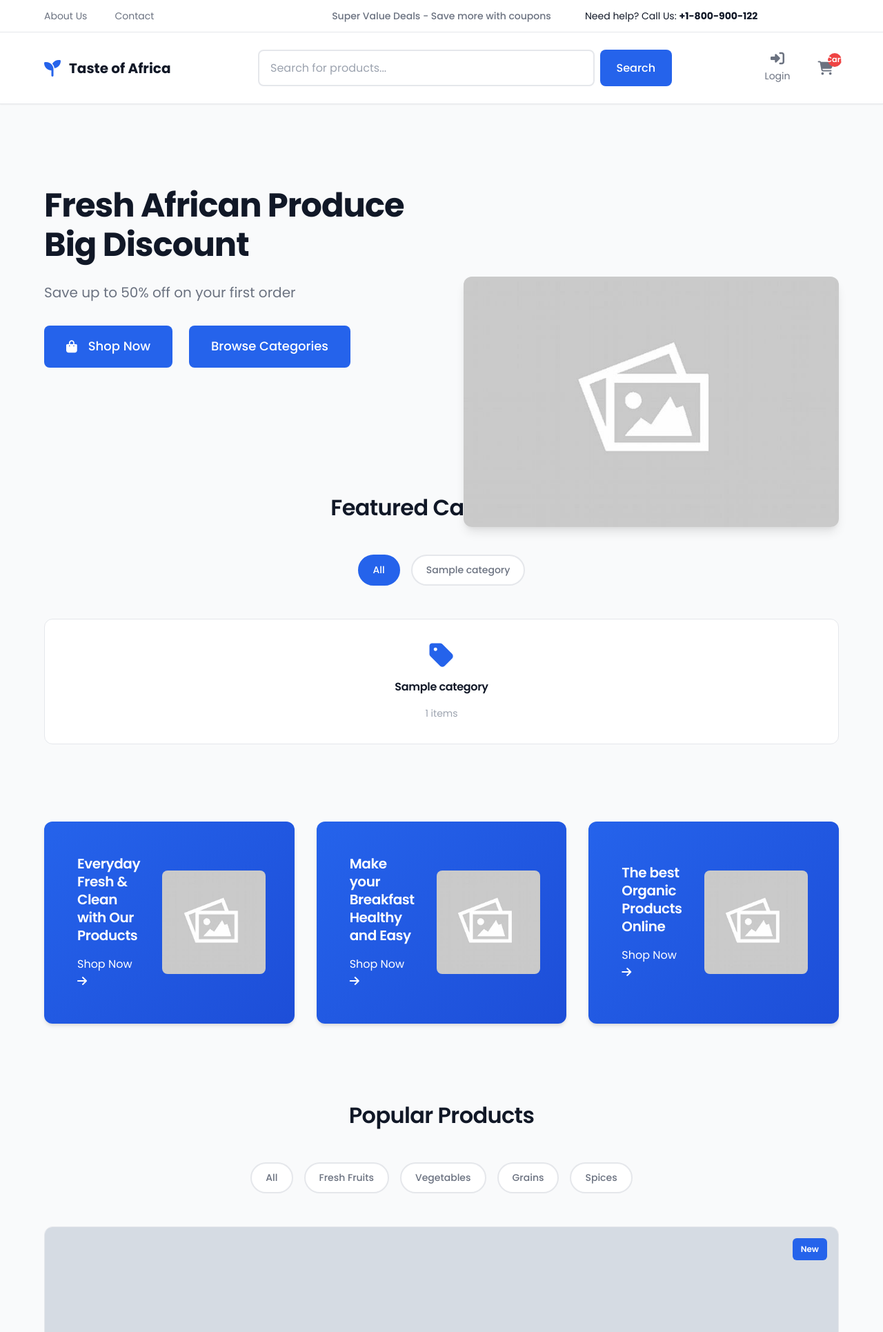
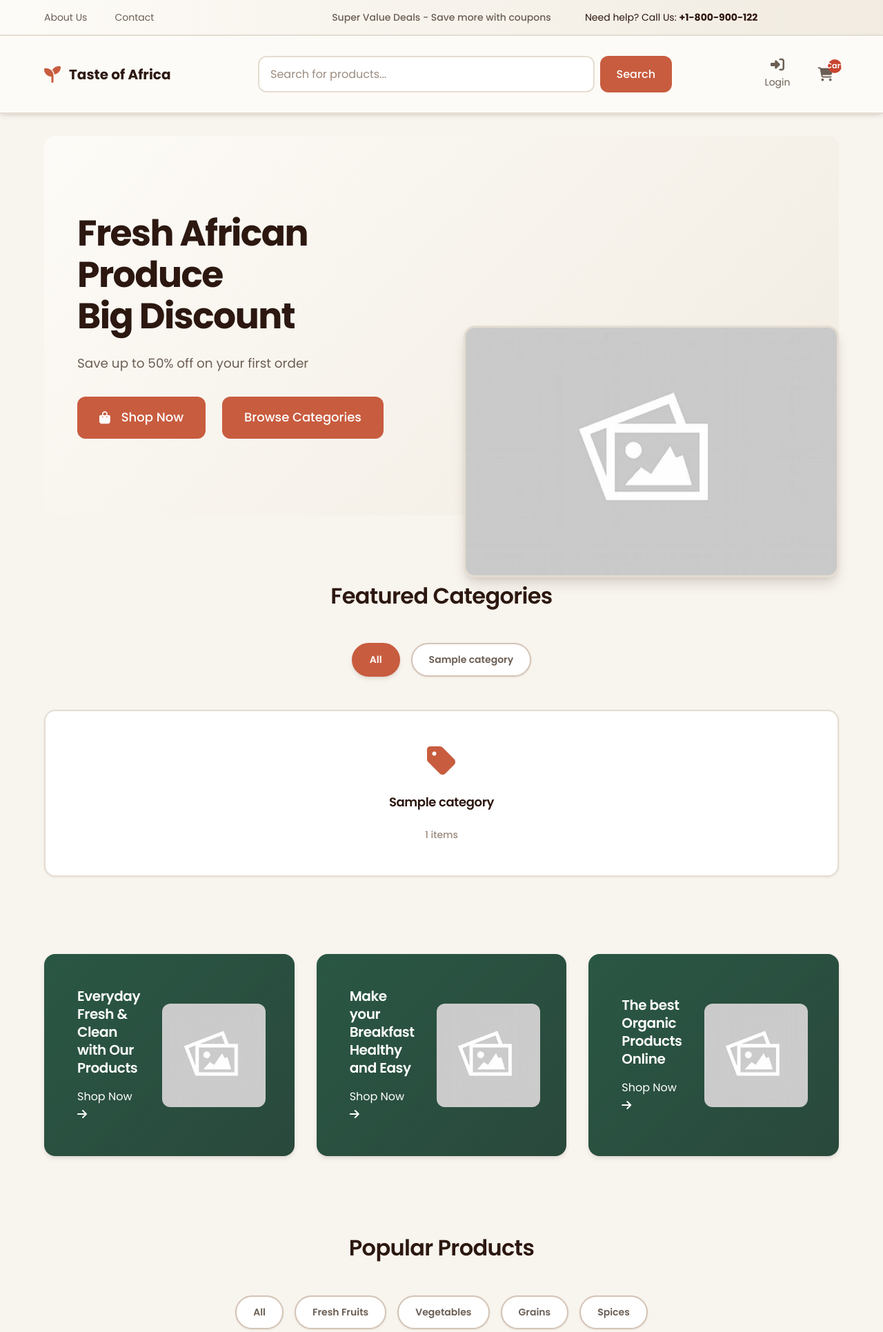
Before and after one commit to ladymargehagan/ECommerceLabs, a PHP site: page / in a window 1280 px wide. Shown: the top 1931 px of the page at 69% size. Run offline with PHP 8.4, Linux system fonts and the light colour scheme; tables that the repository leaves empty hold one stand-in row (values such as "Sample post"); grey boxes marked "Sample" are stand-in pictures; some libraries are stand-ins or nearby versions.

Commit message:
UI changes

```diff
--- a/css/index.css
+++ b/css/index.css
@@ -1,12 +1,12 @@
 /* ============================================
-   HOMEPAGE STYLES - Minimalist & Clean
+   HOMEPAGE STYLES - African-Inspired & Modern
    ============================================ */
 
 /* ===== HEADER ===== */
 .top-header {
-    background-color: white;
-    border-bottom: 1px solid var(--border-light);
-    padding: 0.75rem 0;
+    background: linear-gradient(to right, var(--bg-primary), var(--bg-tertiary));
+    border-bottom: 2px solid var(--border-light);
+    padding: 0.875rem 0;
     font-size: var(--font-size-sm);
 }
 
@@ -28,13 +28,14 @@
 
 /* ===== NAVIGATION ===== */
 .main-nav {
-    background-color: white;
-    border-bottom: 1px solid var(--border-light);
-    padding: 1.25rem 0;
+    background-color: var(--bg-primary);
+    border-bottom: 2px solid var(--border-light);
+    padding: 1.5rem 0;
     position: sticky;
     top: 0;
     z-index: 100;
-    box-shadow: var(--shadow-sm);
+    box-shadow: var(--shadow-md);
+    backdrop-filter: blur(10px);
 }
 
 .nav-container {
@@ -84,7 +85,7 @@
 
 .search-section input:focus {
     border-color: var(--primary);
-    box-shadow: 0 0 0 3px rgba(37, 99, 235, 0.1);
+    box-shadow: 0 0 0 3px rgba(200, 92, 63, 0.15);
 }
 
 .search-section button {
@@ -156,22 +157,32 @@
     grid-template-columns: 1fr 1fr;
     gap: var(--spacing-2xl);
     align-items: center;
-    padding: var(--spacing-2xl) 0;
-    min-height: 500px;
+    padding: 4rem 0;
+    min-height: 550px;
+    background: linear-gradient(135deg, var(--bg-primary) 0%, var(--bg-tertiary) 100%);
+    border-radius: var(--radius-lg);
+    margin: var(--spacing-lg) 0;
+}
+
+.hero-content {
+    padding-left: var(--spacing-xl);
 }
 
 .hero-content h1 {
     margin-bottom: var(--spacing-md);
     color: var(--text-primary);
-    font-size: 3rem;
-    line-height: 1.2;
+    font-size: 3.25rem;
+    line-height: 1.15;
+    font-weight: 700;
+    letter-spacing: -0.03em;
 }
 
 .hero-content .subtitle {
-    font-size: var(--font-size-xl);
+    font-size: 1.15rem;
     color: var(--text-secondary);
     margin-bottom: var(--spacing-lg);
     font-weight: 400;
+    line-height: 1.7;
 }
 
 .hero-cta {
@@ -183,6 +194,7 @@
 
 .hero-image {
     position: relative;
+    padding-right: var(--spacing-xl);
 }
 
 .hero-image img {
@@ -191,6 +203,7 @@
     border-radius: var(--radius-lg);
     object-fit: cover;
     box-shadow: var(--shadow-lg);
+    border: 3px solid var(--border-light);
 }
 
 /* ===== FEATURED CATEGORIES ===== */
@@ -215,23 +228,31 @@
 }
 
 .category-filter-btn {
-    padding: 0.625rem 1.25rem;
+    padding: 0.75rem 1.5rem;
     background-color: white;
-    border: 2px solid var(--border-light);
+    border: 2px solid var(--border-medium);
     border-radius: 2rem;
     cursor: pointer;
-    font-weight: 500;
+    font-weight: 600;
     color: var(--text-secondary);
     transition: var(--transition);
     font-family: var(--font-family);
     font-size: var(--font-size-sm);
+    box-shadow: var(--shadow-sm);
 }
 
-.category-filter-btn:hover,
+.category-filter-btn:hover {
+    background-color: var(--bg-tertiary);
+    border-color: var(--primary-light);
+    transform: translateY(-1px);
+    box-shadow: var(--shadow-md);
+}
+
 .category-filter-btn.active {
     background-color: var(--primary);
     color: white;
     border-color: var(--primary);
+    box-shadow: var(--shadow-md);
 }
 
 .featured-categories > div:last-child {
@@ -242,38 +263,65 @@
 
 .featured-categories > div:last-child > a {
     background-color: white;
-    padding: var(--spacing-lg);
+    padding: var(--spacing-xl);
     border-radius: var(--radius-lg);
     text-align: center;
-    border: 1px solid var(--border-light);
+    border: 2px solid var(--border-light);
     transition: var(--transition);
     text-decoration: none;
     display: flex;
     flex-direction: column;
     align-items: center;
-    gap: var(--spacing-sm);
+    gap: var(--spacing-md);
+    box-shadow: var(--shadow-sm);
+    position: relative;
+    overflow: hidden;
+}
+
+.featured-categories > div:last-child > a::before {
+    content: '';
+    position: absolute;
+    top: 0;
+    left: 0;
+    right: 0;
+    height: 4px;
+    background: linear-gradient(90deg, var(--primary), var(--accent));
+    transform: scaleX(0);
+    transition: transform 0.3s ease;
+}
+
+.featured-categories > div:last-child > a:hover::before {
+    transform: scaleX(1);
 }
 
 .featured-categories > div:last-child > a:hover {
-    transform: translateY(-4px);
-    box-shadow: var(--shadow-md);
-    border-color: var(--primary);
+    transform: translateY(-6px);
+    box-shadow: var(--shadow-lg);
+    border-color: var(--primary-light);
 }
 
 .featured-categories > div:last-child > a i {
-    font-size: 2.5rem;
+    font-size: 3rem;
     color: var(--primary);
+    transition: var(--transition);
+}
+
+.featured-categories > div:last-child > a:hover i {
+    color: var(--primary-dark);
+    transform: scale(1.1);
 }
 
 .featured-categories > div:last-child > a h5 {
     margin: 0;
     color: var(--text-primary);
-    font-size: var(--font-size-base);
+    font-size: var(--font-size-lg);
+    font-weight: 600;
 }
 
 .featured-categories > div:last-child > a span {
     font-size: var(--font-size-sm);
     color: var(--text-light);
+    font-weight: 500;
 }
 
 /* ===== PROMOTIONAL BANNERS ===== */
@@ -285,7 +333,7 @@
 }
 
 .promo-banner {
-    background: linear-gradient(135deg, var(--primary) 0%, var(--primary-dark) 100%);
+    background: linear-gradient(135deg, var(--secondary) 0%, var(--secondary-dark) 100%);
     border-radius: var(--radius-lg);
     padding: var(--spacing-xl);
     display: flex;
@@ -295,10 +343,23 @@
     text-decoration: none;
     transition: var(--transition);
     box-shadow: var(--shadow-md);
+    position: relative;
+    overflow: hidden;
+}
+
+.promo-banner::before {
+    content: '';
+    position: absolute;
+    top: 0;
+    right: 0;
+    width: 100%;
+    height: 100%;
+    background: linear-gradient(135deg, transparent 0%, rgba(255, 255, 255, 0.05) 100%);
+    pointer-events: none;
 }
 
 .promo-banner:hover {
-    transform: translateY(-4px);
+    transform: translateY(-6px);
     box-shadow: var(--shadow-lg);
 }
 
@@ -347,23 +408,31 @@
 }
 
 .popular-products > div:first-of-type button {
-    padding: 0.625rem 1.25rem;
+    padding: 0.75rem 1.5rem;
     background-color: white;
-    border: 2px solid var(--border-light);
+    border: 2px solid var(--border-medium);
     border-radius: 2rem;
     cursor: pointer;
-    font-weight: 500;
+    font-weight: 600;
     color: var(--text-secondary);
     transition: var(--transition);
     font-family: var(--font-family);
     font-size: var(--font-size-sm);
+    box-shadow: var(--shadow-sm);
 }
 
-.popular-products > div:first-of-type button:hover,
+.popular-products > div:first-of-type button:hover {
+    background-color: var(--bg-tertiary);
+    border-color: var(--primary-light);
+    transform: translateY(-1px);
+    box-shadow: var(--shadow-md);
+}
+
 .popular-products > div:first-of-type button.active {
     background-color: var(--primary);
     color: white;
     border-color: var(--primary);
+    box-shadow: var(--shadow-md);
 }
 
 .popular-products > div:last-of-type {
@@ -376,16 +445,17 @@
     background-color: white;
     border-radius: var(--radius-lg);
     overflow: hidden;
-    border: 1px solid var(--border-light);
+    border: 2px solid var(--border-light);
     transition: var(--transition);
     display: flex;
     flex-direction: column;
+    box-shadow: var(--shadow-sm);
 }
 
 .product-card-modern:hover {
-    transform: translateY(-4px);
-    box-shadow: var(--shadow-md);
-    border-color: var(--primary);
+    transform: translateY(-6px);
+    box-shadow: var(--shadow-lg);
+    border-color: var(--primary-light);
 }
 
 .product-image-wrapper {
@@ -414,13 +484,16 @@
     position: absolute;
     top: var(--spacing-sm);
     right: var(--spacing-sm);
-    background-color: var(--primary);
+    background: linear-gradient(135deg, var(--accent) 0%, var(--accent-dark) 100%);
     color: white;
-    padding: 0.375rem 0.75rem;
-    border-radius: var(--radius-sm);
+    padding: 0.5rem 1rem;
+    border-radius: var(--radius-md);
     font-size: var(--font-size-xs);
-    font-weight: 600;
+    font-weight: 700;
     z-index: 1;
+    box-shadow: var(--shadow-md);
+    text-transform: uppercase;
+    letter-spacing: 0.5px;
 }
 
 .product-card-body {
--- a/css/main.css
+++ b/css/main.css
@@ -6,41 +6,41 @@
 /* ===== FONT IMPORTS ===== */
 /* Poppins font - imported via link tag in HTML head */
 
-/* ===== CSS VARIABLES - MINIMALIST COLOR PALETTE ===== */
+/* ===== CSS VARIABLES - AFRICAN-INSPIRED PALETTE ===== */
 :root {
-    /* Primary Colors - Fresh & Vibrant */
-    --primary: #2563eb;
-    --primary-dark: #1d4ed8;
-    --primary-light: #3b82f6;
+    /* Primary Colors - Earthy Terracotta & Clay */
+    --primary: #C85C3F;
+    --primary-dark: #A54530;
+    --primary-light: #D97B5F;
 
-    /* Secondary Colors - Natural Green */
-    --secondary: #10b981;
-    --secondary-dark: #059669;
-    --secondary-light: #34d399;
+    /* Secondary Colors - Deep Forest Green */
+    --secondary: #2A5744;
+    --secondary-dark: #1E3F32;
+    --secondary-light: #3D7A5C;
 
-    /* Accent Colors */
-    --accent: #f59e0b;
-    --accent-dark: #d97706;
-    --accent-light: #fbbf24;
+    /* Accent Colors - Warm Ochre & Sunset */
+    --accent: #D9962B;
+    --accent-dark: #B67D1F;
+    --accent-light: #E5B04F;
 
-    /* Neutral Colors - Clean Whites & Grays */
-    --bg-primary: #ffffff;
-    --bg-secondary: #f9fafb;
-    --bg-tertiary: #f3f4f6;
+    /* Neutral Colors - Warm Whites & Taupes */
+    --bg-primary: #FDFBF7;
+    --bg-secondary: #F8F4EE;
+    --bg-tertiary: #F1EBE1;
 
     /* Text Colors */
-    --text-primary: #111827;
-    --text-secondary: #6b7280;
-    --text-light: #9ca3af;
+    --text-primary: #2C1810;
+    --text-secondary: #6B5E54;
+    --text-light: #9B8B7E;
 
     /* Border Colors */
-    --border-light: #e5e7eb;
-    --border-medium: #d1d5db;
+    --border-light: #E5DDD2;
+    --border-medium: #D4C4B5;
 
     /* Status Colors */
-    --success: #10b981;
-    --error: #ef4444;
-    --warning: #f59e0b;
+    --success: #3D7A5C;
+    --error: #C84430;
+    --warning: #D9962B;
 
     /* Spacing */
     --spacing-xs: 0.5rem;
@@ -61,15 +61,15 @@
     --font-size-3xl: 2rem;
     --font-size-4xl: 2.5rem;
 
-    /* Shadows - Minimal & Subtle */
-    --shadow-sm: 0 1px 2px 0 rgba(0, 0, 0, 0.05);
-    --shadow-md: 0 4px 6px -1px rgba(0, 0, 0, 0.1), 0 2px 4px -1px rgba(0, 0, 0, 0.06);
-    --shadow-lg: 0 10px 15px -3px rgba(0, 0, 0, 0.1), 0 4px 6px -2px rgba(0, 0, 0, 0.05);
+    /* Shadows - Warm & Subtle */
+    --shadow-sm: 0 1px 3px 0 rgba(44, 24, 16, 0.08);
+    --shadow-md: 0 4px 8px -2px rgba(44, 24, 16, 0.12), 0 2px 4px -1px rgba(44, 24, 16, 0.06);
+    --shadow-lg: 0 12px 20px -4px rgba(44, 24, 16, 0.15), 0 4px 8px -2px rgba(44, 24, 16, 0.08);
 
-    /* Border Radius */
-    --radius-sm: 0.375rem;
-    --radius-md: 0.5rem;
-    --radius-lg: 0.75rem;
+    /* Border Radius - Softer, More Organic */
+    --radius-sm: 0.5rem;
+    --radius-md: 0.75rem;
+    --radius-lg: 1rem;
 
     /* Transitions */
     --transition: all 0.2s ease;
@@ -263,7 +263,7 @@ textarea:focus,
 select:focus {
     outline: none;
     border-color: var(--primary);
-    box-shadow: 0 0 0 3px rgba(37, 99, 235, 0.1);
+    box-shadow: 0 0 0 3px rgba(200, 92, 63, 0.15);
 }
 
 input::placeholder,
@@ -293,7 +293,7 @@ label {
 .form-control:focus {
     outline: none;
     border-color: var(--primary);
-    box-shadow: 0 0 0 3px rgba(37, 99, 235, 0.1);
+    box-shadow: 0 0 0 3px rgba(200, 92, 63, 0.15);
 }
 
 /* ===== CARDS ===== */
```
Also changed, not shown: css/cart.css (+27 -18 lines), css/checkout.css (+24 -21 lines), css/login.css (+30 -6 lines), css/product.css (+34 -19 lines), css/register.css (+30 -6 lines).
